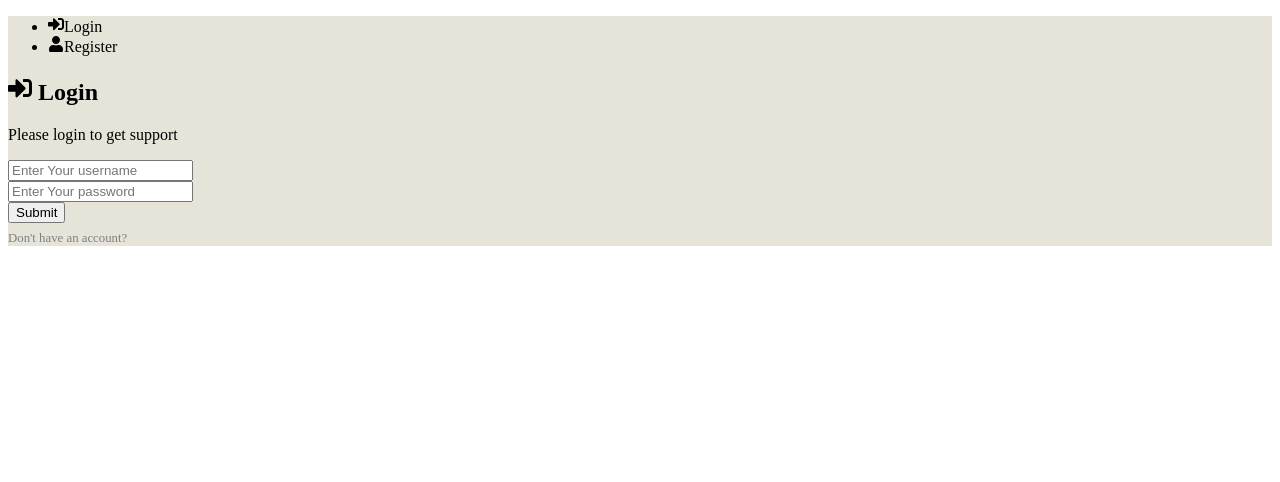
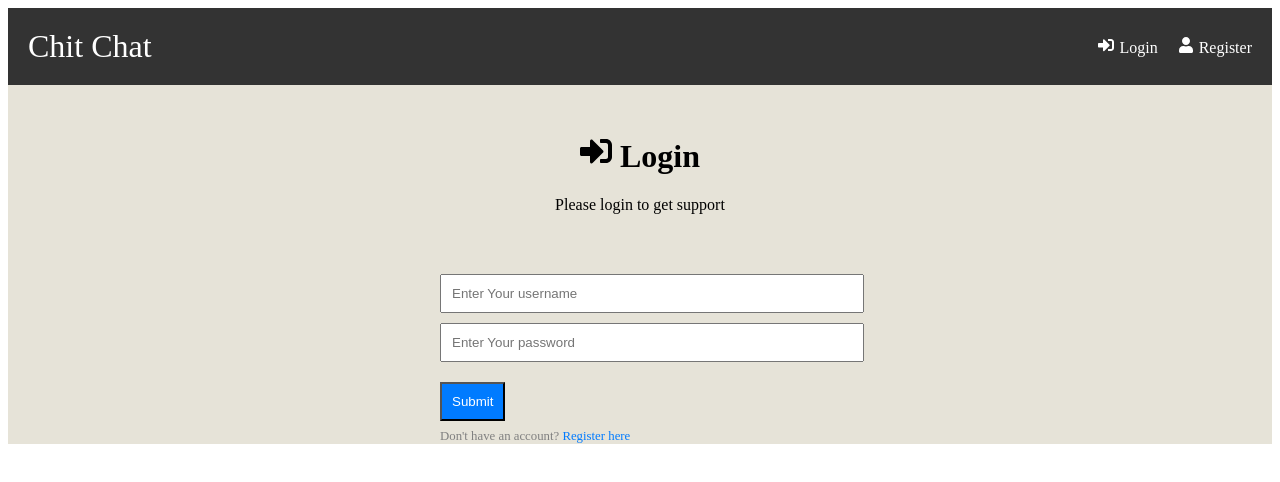
Before and after one commit to RefinXD/NetworkProject, a Next.js app in the folder client/: page /login in a window 1280 px wide. Shown: the top 482 px of the page. Built offline with nearby package versions, Linux system fonts and the light colour scheme; no server answers.

Commit message:
style login

```diff
--- a/client/components/login/loginform.js
+++ b/client/components/login/loginform.js
@@ -61,29 +61,31 @@ function Login() {
 
   return (
     <>
-    <header className="header">
-      <div className="projectName">
-        {/* <Link to="/">Chit Chat</Link> */}
+    <div className="header" style={{ display: 'flex', alignItems: 'center', justifyContent: 'space-between', backgroundColor: '#333', padding: '20px', color: '#fff',flexflow: 'row'}}>
+      <div className="projectName" style={{ fontSize: '2rem'}}>
+        Chit Chat
       </div>
-      <ul>
-        <li onClick={handleLogin}>
+  <ul style={{ display: 'flex', alignItems: 'center', listStyle: 'none', margin: 0}}>
+    <li onClick={handleLogin} style={{ listStyle: 'none', marginRight: '20px', cursor: 'pointer'}}>
       <FaSignInAlt />
-            Login
+      <span style={{ marginLeft: '5px'}}>Login</span>
     </li>
-        <li onClick={handleRegister}>
+    <li onClick={handleRegister} style={{ cursor: 'pointer'}}>
       <FaUser />
-            Register
+      <span style={{ marginLeft: '5px'}}>Register</span>
     </li>
   </ul>
-    </header>
-      <section className="heading">
+</div>
+
+
+    <div className="heading" style={{ textAlign: 'center', marginTop: '50px' }}>
       <h1>
         <FaSignInAlt /> Login
       </h1>
       <p>Please login to get support</p>
-      </section>
-      <section className="form">
-        <form onSubmit={onSubmit}>
+    </div>
+    <div className="form" style={{ display: 'flex', flexDirection: 'column', alignItems: 'center', marginTop: '50px' }}>
+      <form onSubmit={onSubmit} style={{ width: '100%', maxWidth: '400px' }}>
         <div className="form-group">
           <input
             type="text"
@@ -94,6 +96,7 @@ function Login() {
             onChange={onChange}
             placeholder="Enter Your username"
             required
+            style={{ width: '100%', padding: '10px', marginTop: '10px' }}
           />
         </div>
         <div className="form-group">
@@ -106,22 +109,20 @@ function Login() {
             onChange={onChange}
             placeholder="Enter Your password"
             required
+            style={{ width: '100%', padding: '10px', marginTop: '10px' }}
           />
         </div>
         <div className="form-group">
-            <button className="btn btn-block">Submit</button>
+          <button className="btn btn-block" style={{ backgroundColor: '#007bff', color: '#fff', padding: '10px', marginTop: '20px' }}>Submit</button>
         </div>
-          <div
-           style={{ alignSelf: "center", fontSize: "0.8rem", marginTop: "0.5rem" }}
-      >
-        <label style={{ color: "gray" }}>Don&apos;t have an account? </label>
-        <div>
-
-        </div>
+        <div style={{ alignSelf: 'center', fontSize: '0.8rem', marginTop: '0.5rem' }}>
+          <label style={{ color: 'gray' }}>Don&apos;t have an account? </label>
+          <span onClick={handleRegister} style={{ color: '#007bff', cursor: 'pointer' }}>Register here</span>
         </div>
       </form>
-      </section>
+    </div>
   </>
+
   );
 }
 
```
Lines whose indentation alone changed are shown as unchanged.
